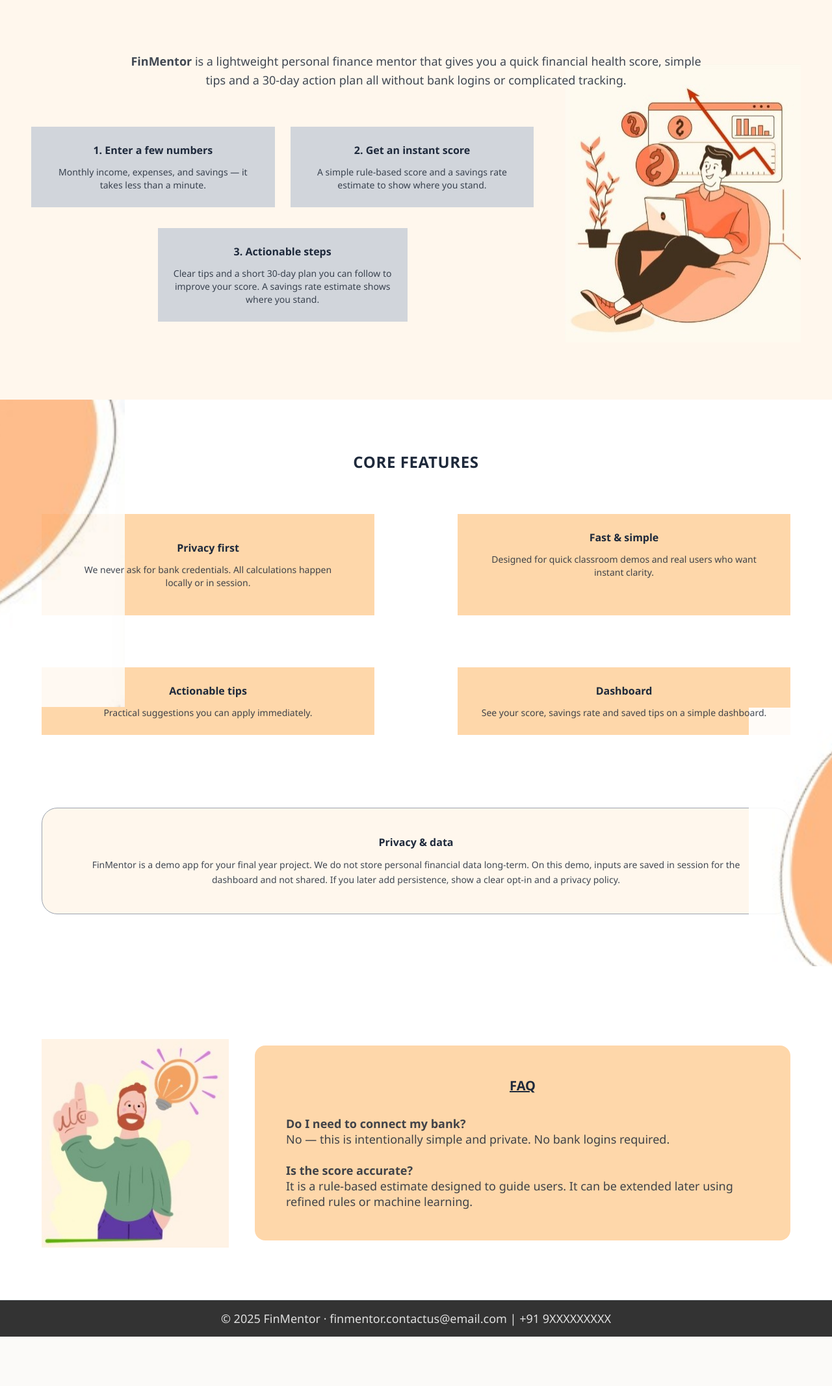
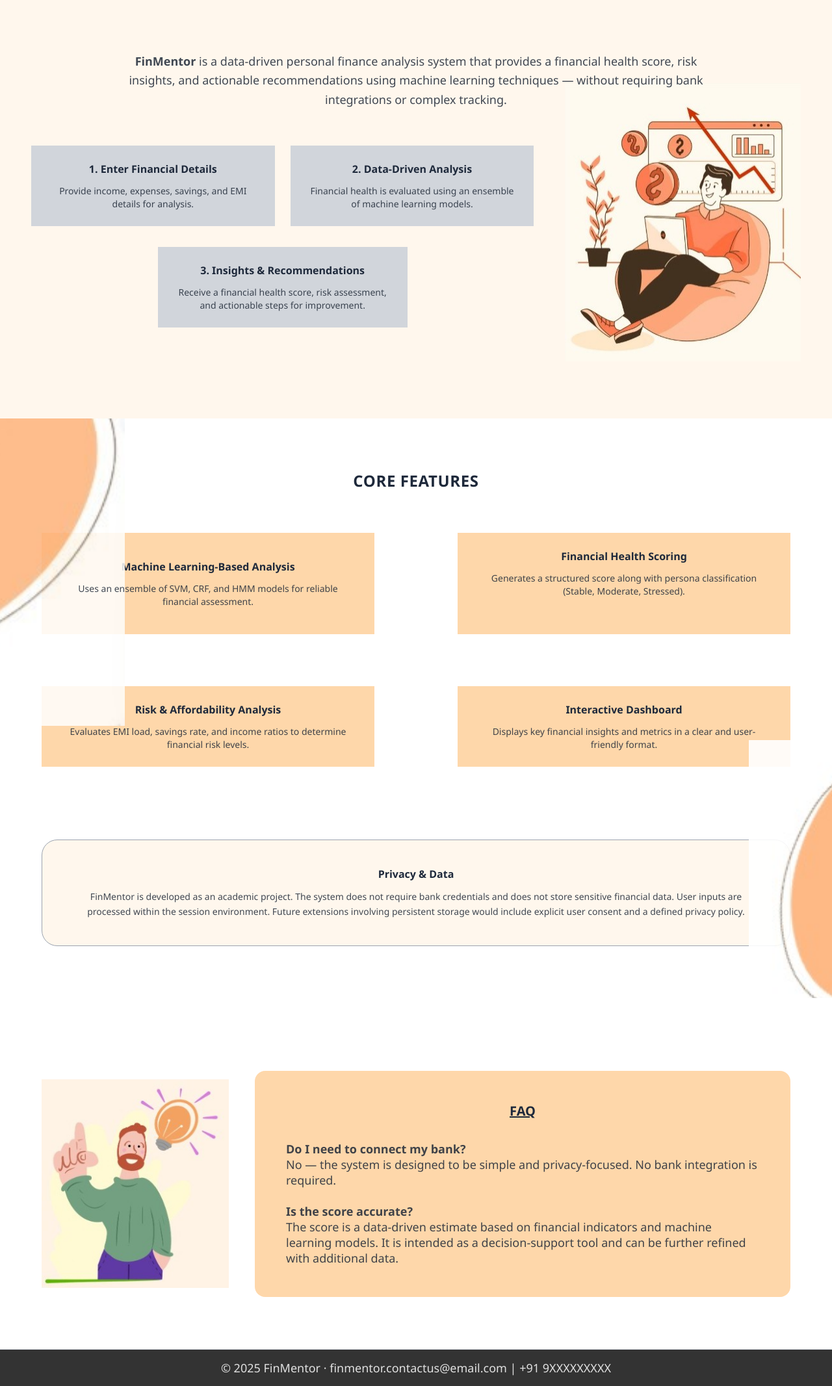
Before and after one commit to riya-24jagtap/FinMentor, a Django app: page /about/ in a window 1280 px wide. Shown: the part 85-2218 px from the top of the page at 65% size. Before the commit the page ends 2142 px from the top, so only its background shows below. Run offline with Django 5.2, Linux system fonts and the light colour scheme; some libraries are stand-ins or nearby versions.

Commit message:
Update about page content and improve descriptions

```diff
--- a/fintechsnap/templates/about.html
+++ b/fintechsnap/templates/about.html
@@ -7,145 +7,111 @@
 <section class="bg-[#fff7ed] pt-20 pb-10">
   <div class="w-full px-12">
 
-
-      <!-- Intro + How it works (REFERENCE STYLE) -->
+    <!-- Intro -->
     <div class="mb-12">
-        <!-- Centered description -->
       <p class="text-center text-gray-800 max-w-4xl mx-auto mb-14 leading-relaxed">
-          <strong>FinMentor</strong> is a lightweight personal finance mentor that gives you a quick financial health score,
-          simple tips and a 30-day action plan all without bank logins or complicated tracking.
+        <strong>FinMentor</strong> is a data-driven personal finance analysis system that provides a financial health score,
+        risk insights, and actionable recommendations using machine learning techniques — without requiring bank integrations
+        or complex tracking.
       </p>
 
       <!-- Cards + Illustration -->
       <div class="grid md:grid-cols-3 gap-12 items-start max-w-7xl mx-auto">
 
-
-          <!-- Left: Steps -->
+        <!-- Steps -->
         <div class="md:col-span-2">
 
-            <!-- Top two cards -->
           <div class="grid md:grid-cols-2 gap-6 mb-8">
 
             <div class="bg-gray-300 p-6 text-center">
-                <h3 class="font-bold mb-3">1. Enter a few numbers</h3>
+              <h3 class="font-bold mb-3">1. Enter Financial Details</h3>
               <p class="text-sm text-gray-800">
-                  Monthly income, expenses, and savings — it takes less than a minute.
+                Provide income, expenses, savings, and EMI details for analysis.
               </p>
             </div>
 
             <div class="bg-gray-300 p-6 text-center">
-                <h3 class="font-bold mb-3">2. Get an instant score</h3>
+              <h3 class="font-bold mb-3">2. Data-Driven Analysis</h3>
               <p class="text-sm text-gray-800">
-                  A simple rule-based score and a savings rate estimate to show where you stand.
+                Financial health is evaluated using an ensemble of machine learning models.
               </p>
             </div>
 
           </div>
 
-            <!-- Bottom centered card -->
           <div class="flex justify-center">
             <div class="bg-gray-300 p-6 text-center max-w-sm">
-                <h3 class="font-bold mb-3">3. Actionable steps</h3>
+              <h3 class="font-bold mb-3">3. Insights & Recommendations</h3>
               <p class="text-sm text-gray-800">
-                  Clear tips and a short 30-day plan you can follow to improve your score.
-                  A savings rate estimate shows where you stand.
+                Receive a financial health score, risk assessment, and actionable steps for improvement.
               </p>
             </div>
           </div>
 
         </div>
 
-          <!-- Right: Illustration -->
+        <!-- Illustration -->
         <div class="flex justify-center md:justify-end -mt-10 md:-mt-24">
           <img src="{% static 'images/about_img.jpeg' %}"
               alt="Finance Illustration"
               class="w-full max-w-sm">
         </div>
 
-
       </div>
     </div>
   </div>
-
 </section>
-
 
 <!-- Core Features -->
 <section class="mb-28 relative overflow-hidden bg-white py-20">
 
+  <img src="{% static 'images/side 1.jpeg' %}" class="absolute z-0 left-0 top-0 w-72 md:w-80 -translate-x-32 -translate-y-32 hidden md:block opacity-85">
+  <img src="{% static 'images/side 2.jpeg' %}" class="absolute z-0 right-0 bottom-0 w-56 md:w-56 translate-x-24 translate-y-16 hidden md:block opacity-90">
 
-        <!-- Decorative side images -->
-        <img src="{% static 'images/side 1.jpeg' %}"
-              alt=""
-              class="absolute z-0 left-0 top-0
-                      w-72 md:w-80
-                      -translate-x-32 -translate-y-32
-                      hidden md:block
-                      pointer-events-none select-none opacity-85">
+  <h2 class="text-center text-2xl font-bold mb-16 tracking-wide">CORE FEATURES</h2>
 
-
-
-        <img src="{% static 'images/side 2.jpeg' %}"
-          alt=""
-          class="absolute z-0 right-0 bottom-0
-                  w-56 md:w-56
-                  translate-x-24 translate-y-16
-                  hidden md:block
-                  pointer-events-none select-none opacity-90">
-
-
-        <!-- Heading -->
-        <h2 class="text-center text-2xl font-bold mb-16 tracking-wide">
-          CORE FEATURES
-        </h2>
-
-        <!-- Feature Cards -->
   <div class="grid md:grid-cols-2 gap-x-32 gap-y-20 max-w-6xl mx-auto mb-28">
 
-
     <div class="bg-orange-200 px-14 py-10 text-center">
-            <h4 class="font-bold mb-3">Privacy first</h4>
+      <h4 class="font-bold mb-3">Machine Learning-Based Analysis</h4>
       <p class="text-sm text-gray-800">
-              We never ask for bank credentials. All calculations happen locally or in session.
+        Uses an ensemble of SVM, CRF, and HMM models for reliable financial assessment.
       </p>
     </div>
 
     <div class="bg-orange-200 px-8 py-6 text-center">
-            <h4 class="font-bold mb-3">Fast & simple</h4>
+      <h4 class="font-bold mb-3">Financial Health Scoring</h4>
       <p class="text-sm text-gray-800">
-              Designed for quick classroom demos and real users who want instant clarity.
+        Generates a structured score along with persona classification (Stable, Moderate, Stressed).
       </p>
     </div>
 
     <div class="bg-orange-200 px-8 py-6 text-center">
-            <h4 class="font-bold mb-3">Actionable tips</h4>
+      <h4 class="font-bold mb-3">Risk & Affordability Analysis</h4>
       <p class="text-sm text-gray-800">
-              Practical suggestions you can apply immediately.
+        Evaluates EMI load, savings rate, and income ratios to determine financial risk levels.
       </p>
     </div>
 
     <div class="bg-orange-200 px-8 py-6 text-center">
-            <h4 class="font-bold mb-3">Dashboard</h4>
+      <h4 class="font-bold mb-3">Interactive Dashboard</h4>
       <p class="text-sm text-gray-800">
-              See your score, savings rate and saved tips on a simple dashboard.
+        Displays key financial insights and metrics in a clear and user-friendly format.
       </p>
     </div>
 
   </div>
 
-        <!-- Privacy & Data Box -->
   <div class="max-w-6xl mx-auto border border-gray-400 rounded-3xl px-14 py-10 text-center bg-[#fff7ed]">
-          <h3 class="font-bold mb-3">Privacy & data</h3>
+    <h3 class="font-bold mb-3">Privacy & Data</h3>
     <p class="text-sm text-gray-800 leading-relaxed">
-            FinMentor is a demo app for your final year project. We do not store personal financial
-            data long-term. On this demo, inputs are saved in session for the dashboard and not shared.
-            If you later add persistence, show a clear opt-in and a privacy policy.
+      FinMentor is developed as an academic project. The system does not require bank credentials and does not store
+      sensitive financial data. User inputs are processed within the session environment. Future extensions involving
+      persistent storage would include explicit user consent and a defined privacy policy.
     </p>
   </div>
 
 </section>
-
-
 
 <!-- FAQ -->
 <section class="mb-20">
@@ -153,27 +119,23 @@
 
     <div class="flex flex-col md:flex-row items-center gap-10">
 
-            <!-- Left Image -->
       <div class="flex-shrink-0">
-              <img src="{% static 'images/faq.jpeg' %}"
-                  alt="FAQ Illustration"
-                  class="w-72">
+        <img src="{% static 'images/faq.jpeg' %}" class="w-72">
       </div>
 
-            <!-- FAQ Box (FULL WIDTH) -->
       <div class="flex-1 bg-orange-200 rounded-2xl p-12">
         <h3 class="text-xl font-bold text-center mb-8 underline">FAQ</h3>
 
         <div class="space-y-6 text-base text-gray-800">
           <p>
             <strong>Do I need to connect my bank?</strong><br>
-                  No — this is intentionally simple and private. No bank logins required.
+            No — the system is designed to be simple and privacy-focused. No bank integration is required.
           </p>
 
           <p>
             <strong>Is the score accurate?</strong><br>
-                  It is a rule-based estimate designed to guide users.
-                  It can be extended later using refined rules or machine learning.
+            The score is a data-driven estimate based on financial indicators and machine learning models.
+            It is intended as a decision-support tool and can be further refined with additional data.
           </p>
         </div>
       </div>
@@ -183,19 +145,4 @@
   </div>
 </section>
 
-      <!-- CTA -->
-      <!-- <div class="text-center mb-12">
-        <a href="{% url 'input' %}"
-          class="inline-block bg-orange-600 text-white px-8 py-3 rounded-lg shadow hover:bg-orange-700 transition">
-          Try FinMentor
-        </a>
-      </div> -->
-
-      <!-- Footer credit -->
-      <!-- <div class="text-center text-gray-600 text-sm">
-        Created by <strong>Riya Jagtap</strong>
-      </div> -->
-
-    <!-- </div> -->
-  </section>
 {% endblock %}
```
Lines whose indentation alone changed are shown as unchanged.
